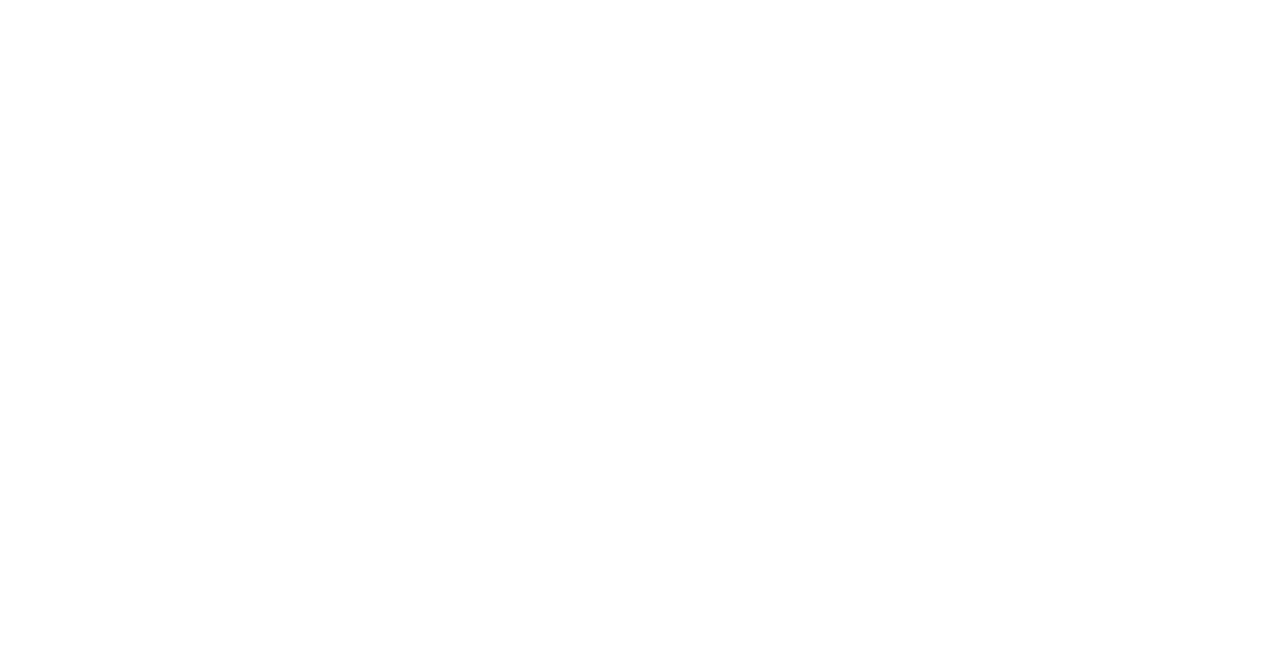
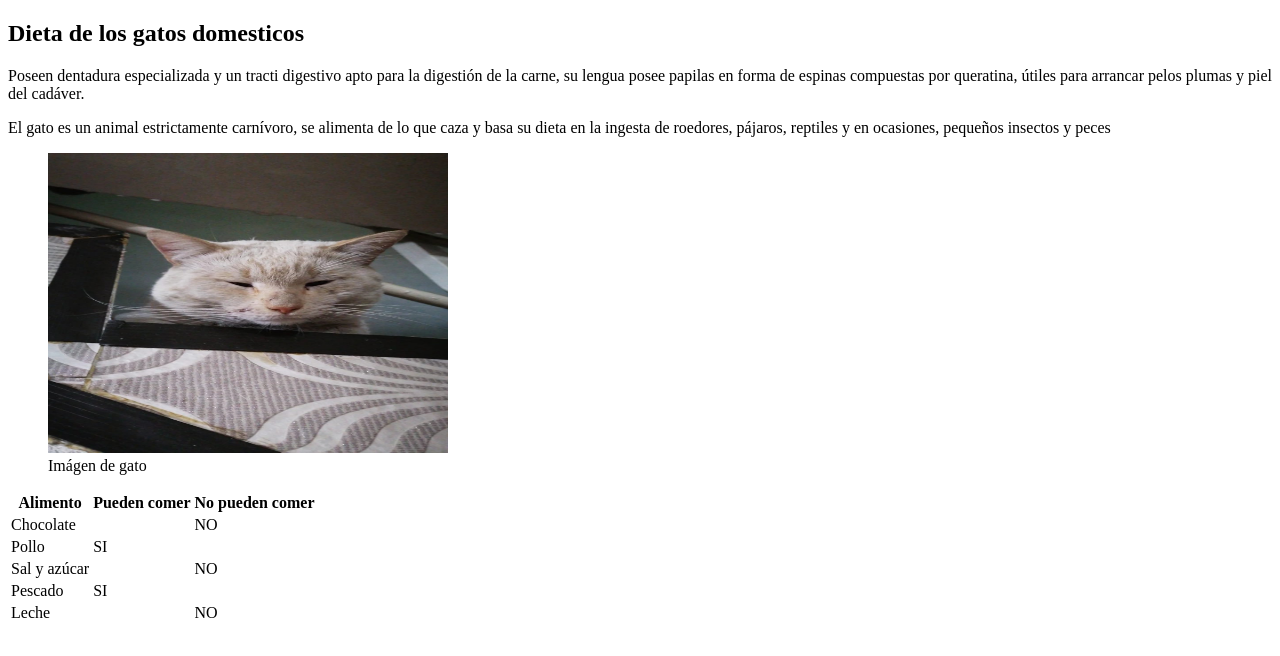
Before and after one commit to lucymuzsi/sitio, a plain HTML site: page dieta.html in a window 1280 px wide. Drawn offline with Linux system fonts and the light colour scheme.

Commit message:
tablas y formulario

```diff
--- a/dieta.html
+++ b/dieta.html
@@ -6,6 +6,47 @@
     <title>Dieta</title>
 </head>
 <body>
+    <h2>Dieta de los gatos domesticos</h2>
 
+    <p>Poseen dentadura especializada y un tracti digestivo apto para la digestión de la carne, su lengua posee papilas en forma de espinas compuestas por queratina, útiles para arrancar pelos plumas y piel del cadáver.</p>
+    <p>El gato es un animal estrictamente carnívoro, se alimenta de lo que caza y basa su dieta en la ingesta de roedores, pájaros, reptiles y en ocasiones, pequeños insectos y peces</p>
+
+    <figure>
+        <img src="gato3.jpeg" alt="Gato3" style="width: 400px; height: 300px;">
+        <figcaption>Imágen de gato</figcaption>
+    </figure>
+
+    <table>
+        <tr>
+            <th>Alimento</th>
+            <th>Pueden comer</th>
+            <th>No pueden comer</th>
+        </tr>
+        <tr>
+            <td>Chocolate</td>
+            <td></td>
+            <td>NO</td>
+        </tr>
+        <tr>
+            <td>Pollo</td>
+            <td>SI</td>
+            <td></td>
+        </tr>
+        <tr>
+            <td>Sal y azúcar</td>
+            <td></td>
+            <td>NO</td>
+        </tr>
+        <tr>
+            <td>Pescado</td>
+            <td>SI</td>
+            <td></td>
+        </tr>
+        <tr>
+            <td>Leche</td>
+            <td></td>
+            <td>NO</td>
+        </tr>
+    </table>
 </body>
 </html>
```
Also changed, not shown: index.html (+7 -5 lines), suscribete.html (+5 -1 lines), gato2.jpeg (added), gato3.jpeg (added), gato4.jpeg (added), gato5.jpeg (added), gato6.jpeg (added).
